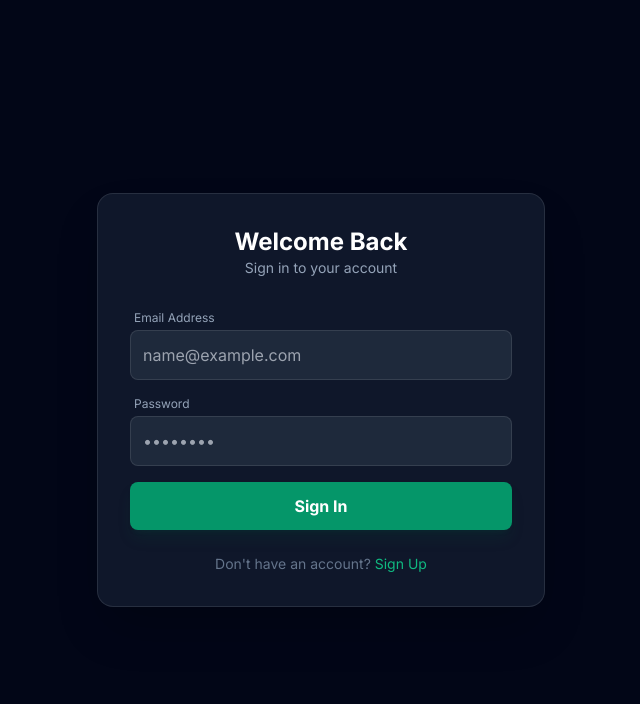
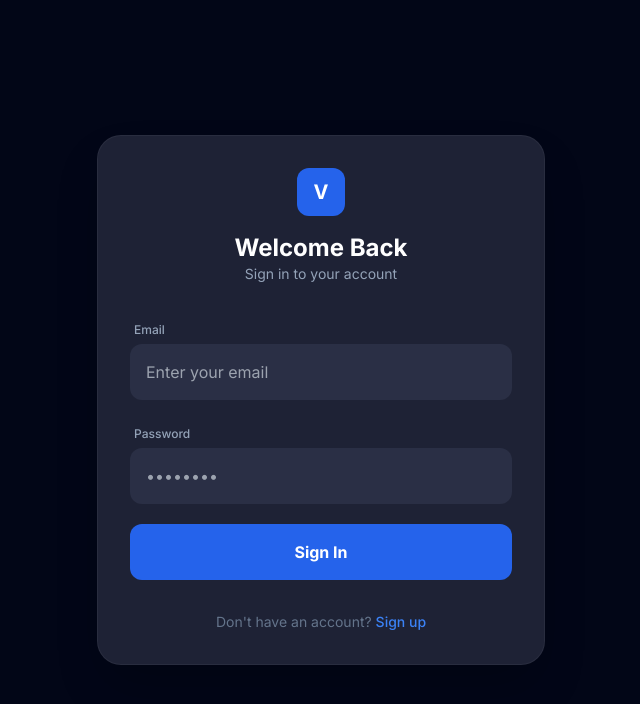
Before and after one commit to msheikhmoin/Phase_1-TODO-LIST, a Next.js app in the folder phase3_chatbot/frontend/: page /login in a window 1280 px wide. Shown: the top 704 px of the page, without its empty margins (319-959 px from the left). Built offline with nearby package versions, Linux system fonts and the light colour scheme.

Commit message:
Fix page sign

```diff
--- a/phase3_chatbot/frontend/app/login/page.js
+++ b/phase3_chatbot/frontend/app/login/page.js
@@ -1,5 +1,5 @@
 'use client';
-import { useState, useEffect } from 'react';
+import { useState } from 'react';
 import { useRouter } from 'next/navigation';
 
 export default function LoginPage() {
@@ -9,55 +9,34 @@ export default function LoginPage() {
   const [isLoading, setIsLoading] = useState(false);
   const router = useRouter();
 
-  // Agar pehle se login hai toh seedha dashboard pe bhejo
-  useEffect(() => {
-    const token = localStorage.getItem('token');
-    if (token) router.push('/');
-  }, [router]);
-
   const handleLogin = async (e) => {
     e.preventDefault();
     setError('');
     setIsLoading(true);
 
     try {
-      // API URL setup
-      const apiUrl = "https://moin-robo-todo-ai-backend.hf.space/auth/login";
-
-      const res = await fetch(apiUrl, {
+      // 1. Pehle JSON format try karein (Jo modern FastAPI mein hota hai)
+      const res = await fetch(`https://moin-robo-todo-ai-backend.hf.space/auth/login`, {
         method: 'POST',
-        headers: {
-          'Content-Type': 'application/json'
-        },
-        // 🔥 FIXED: Backend expects 'email', not 'username'
-        body: JSON.stringify({
-          email: email,
-          password: password
-        }),
+        headers: { 'Content-Type': 'application/json' },
+        body: JSON.stringify({ email: email, password: password }),
       });
 
       const data = await res.json();
 
       if (res.ok) {
-        // Token save karein aur redirect karein
         localStorage.setItem('token', data.access_token);
-        router.push('/');
+        window.location.href = '/'; // Hard redirect to dashboard
       } else {
-        // Validation errors ko handle karein taake React crash na ho
-        let errorMsg = "Login failed";
-
-        if (typeof data.detail === 'string') {
-          errorMsg = data.detail;
-        } else if (Array.isArray(data.detail)) {
-          // Agar backend validation error (422) bhej raha hai
-          errorMsg = data.detail[0]?.msg || "Invalid data format";
-        } else if (typeof data.detail === 'object') {
-          errorMsg = JSON.stringify(data.detail);
+        // Agar 500 error hai toh uska matlab backend code mein bug hai
+        if (res.status === 500) {
+          setError("Backend Server phat gaya hai (500 Error). Please check backend logs.");
+        } else {
+          setError(data.detail || "Invalid email or password");
         }
-
-        setError(errorMsg);
       }
     } catch (err) {
+      // Agar fetch hi na ho paye (CORS ya network issue)
       setError("Server connection failed. Is backend running?");
     } finally {
       setIsLoading(false);
@@ -66,37 +45,37 @@ export default function LoginPage() {
 
   return (
     <div className="min-h-screen bg-slate-950 flex items-center justify-center p-4">
-      <div className="bg-slate-900 p-8 rounded-2xl border border-white/10 w-full max-w-md shadow-2xl">
-        <div className="text-center mb-8">
+      <div className="bg-[#1e2235] p-8 rounded-3xl w-full max-w-md shadow-2xl border border-white/5">
+        <div className="flex flex-col items-center mb-8">
+          <div className="bg-blue-600 w-12 h-12 rounded-xl flex items-center justify-center text-white font-bold text-xl mb-4">V</div>
           <h1 className="text-2xl font-bold text-white">Welcome Back</h1>
           <p className="text-slate-400 text-sm">Sign in to your account</p>
         </div>
 
-        {/* Error Message Box */}
         {error && (
-          <div className="bg-red-500/10 border border-red-500/50 text-red-500 p-3 rounded-lg mb-4 text-xs text-center">
-            {error}
+          <div className="bg-red-500/10 border border-red-500/20 text-red-400 p-4 rounded-xl mb-6 text-sm text-center">
+            {String(error)}
           </div>
         )}
 
-        <form onSubmit={handleLogin} className="space-y-4">
-          <div>
-            <label className="block text-xs text-slate-400 mb-1 ml-1">Email Address</label>
+        <form onSubmit={handleLogin} className="space-y-5">
+          <div className="space-y-1">
+            <label className="text-xs font-medium text-slate-400 ml-1">Email</label>
             <input
               type="email"
-              placeholder="name@example.com"
-              className="w-full bg-slate-800 border border-white/10 p-3 rounded-lg text-white outline-none focus:border-emerald-500 transition-all"
+              placeholder="Enter your email"
+              className="w-full bg-[#2a2f45] border-none p-4 rounded-xl text-white outline-none focus:ring-2 focus:ring-blue-500/50 transition-all"
               value={email}
               onChange={(e) => setEmail(e.target.value)}
               required
             />
           </div>
-          <div>
-            <label className="block text-xs text-slate-400 mb-1 ml-1">Password</label>
+          <div className="space-y-1">
+            <label className="text-xs font-medium text-slate-400 ml-1">Password</label>
             <input
               type="password"
               placeholder="••••••••"
-              className="w-full bg-slate-800 border border-white/10 p-3 rounded-lg text-white outline-none focus:border-emerald-500 transition-all"
+              className="w-full bg-[#2a2f45] border-none p-4 rounded-xl text-white outline-none focus:ring-2 focus:ring-blue-500/50 transition-all"
               value={password}
               onChange={(e) => setPassword(e.target.value)}
               required
@@ -105,17 +84,15 @@ export default function LoginPage() {
           <button
             type="submit"
             disabled={isLoading}
-            className="w-full bg-emerald-600 hover:bg-emerald-500 disabled:bg-slate-700 text-white font-bold py-3 rounded-lg transition-all shadow-lg shadow-emerald-900/20"
+            className="w-full bg-blue-600 hover:bg-blue-700 disabled:bg-slate-700 text-white font-bold py-4 rounded-xl transition-all mt-4"
           >
-            {isLoading ? "Signing In..." : "Sign In"}
+            {isLoading ? "Processing..." : "Sign In"}
           </button>
         </form>
 
-        <div className="mt-6 text-center">
-          <p className="text-slate-500 text-sm">
-            Don't have an account? <a href="/signup" className="text-emerald-500 hover:underline">Sign Up</a>
-          </p>
-        </div>
+        <p className="mt-8 text-center text-sm text-slate-500">
+          Don't have an account? <a href="/signup" className="text-blue-500 font-medium">Sign up</a>
+        </p>
       </div>
     </div>
   );
```
